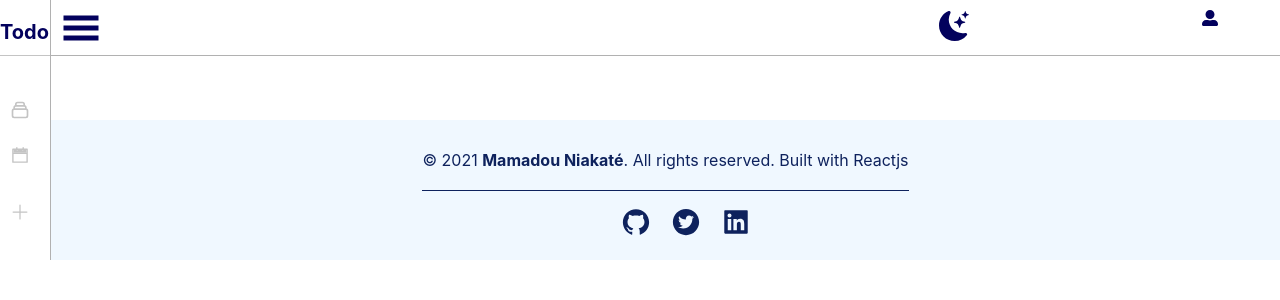
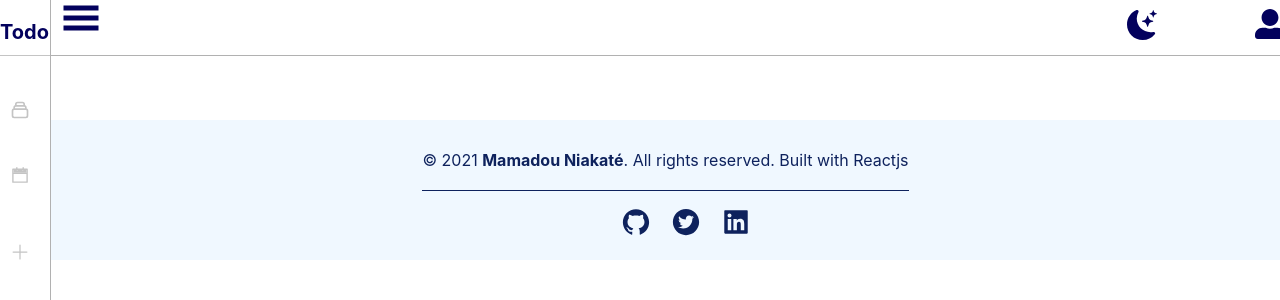
Before and after one commit to mamadou-niakate/TODO-List, a React (Create React App) app: page / in a window 1280 px wide. Shown: the top 300 px of the page. Built offline with nearby package versions, Linux system fonts and the light colour scheme.

Commit message:
changing dark mode strategy

```diff
--- a/src/App.css
+++ b/src/App.css
@@ -21,14 +21,8 @@ main {
   border-bottom: 1px solid rgb(177, 177, 177);
 }
 
-.app-bar-light-mode .logo {
-  color: #03015d;
-}
-
-.app-bar-light-mode .nav-items li {
-  color: #03015d;
-}
-
+.app-bar-light-mode .logo,
+.app-bar-light-mode .nav-items li,
 .app-bar-light-mode .nav-items .theme-switch-button .theme-switch-button-icon {
   color: #03015d;
 }
@@ -41,16 +35,18 @@ main {
 
 .sidebar-collapse h1 {
   border-bottom: 1px solid #c4c4c4;
+  background-color: #fff;
 }
 
 .sidebar-uncollapse-light {
   background-color: #fff;
+  border-right: 1px solid rgb(177, 177, 177);
   transition: 1s ease;
-  border-right: 1px solid rgb(177, 177, 177);
 }
 
 .sidebar-uncollapse-light h1 {
   color: #03015d;
+  background-color: #fff;
   border-bottom: 1px solid #c4c4c4;
   transition: 1s ease;
 }
@@ -63,6 +59,12 @@ main {
 .tasksCardList-light {
   background-color: #efefef;
   transition: 1s ease;
+}
+
+.tasksCardListInfo-light .title,
+.tasksCardListInfo-light .plus-icon,
+.tasksCardList-light .add-card-btn {
+  color: #03015d;
 }
 
 .content-light {
@@ -115,6 +117,7 @@ main {
 }
 
 .sidebar-collapse-dark h1 {
+  background-color: #23272f;
   color: #fff;
   box-shadow: 0 0 5px 1px #343a46;
 }
@@ -126,6 +129,8 @@ main {
 }
 
 .sidebar-uncollapse-dark h1 {
+  background-color: #23272f;
+
   color: #fff;
   box-shadow: 0 0 5px 1px #343a46;
   transition: 1s ease;
@@ -156,8 +161,7 @@ main {
   transition: 1s ease;
 }
 
-.content-dark,
-.footer-dark {
+.content-dark {
   background-color: #23272f;
   transition: 1s ease;
 }
--- a/src/components/Appbar/index.css
+++ b/src/components/Appbar/index.css
@@ -13,10 +13,12 @@
   display: flex;
   flex-direction: row;
   justify-content: space-around;
-  width: 40%;
+  align-items: center;
+  width: 20%;
 }
 
 .app-bar .nav-items li {
+  font-size: 30px;
   list-style-type: none;
   font-weight: 900;
   cursor: pointer;
--- a/src/components/Appbar/index.js
+++ b/src/components/Appbar/index.js
@@ -33,6 +33,7 @@ function Appbar() {
                 </p>
             </div>
             <ul className="nav-items">
+                <li>
                     <button className="theme-switch-button" onClick={handleDarkMode}>
                         {
                             state.switchToDarkMode
@@ -41,6 +42,7 @@ function Appbar() {
                                 :   <BsMoonStarsFill className="theme-switch-button-icon"/>
                         }
                     </button>
+                </li>
                 <li> <FaUserAlt /> </li>
             </ul>
         </div>
--- a/src/components/Modal/tasksList/tasksListModalForm.css
+++ b/src/components/Modal/tasksList/tasksListModalForm.css
@@ -1,4 +1,4 @@
-.modal {
+/* .modal {
   position: fixed;
   top: 0;
   left: 0;
--- a/src/components/Sidebar/index.css
+++ b/src/components/Sidebar/index.css
@@ -15,21 +15,22 @@
   position: fixed;
   padding-bottom: 11px;
   width: 50px;
+  z-index: 1;
 }
 
 .sidebar-uncollapse {
   width: 150px;
   margin: 0;
-  z-index: 1;
+  /* z-index: 1; */
 }
 
 .sidebar-uncollapse h1 {
-  transition: 1s ease;
   position: fixed;
   padding-bottom: 9px;
   padding-top: 9px;
   margin-top: auto;
-  width: 140px;
+  width: 139px;
+  z-index: 1;
 }
 
 .sidebar-menu {
--- a/src/components/Tasks/TaskCard/index.css
+++ b/src/components/Tasks/TaskCard/index.css
@@ -42,10 +42,11 @@
   width: 30%;
 }
 
-h1,
-p {
+.task-card h1,
+.task-card p {
   margin-top: 20px;
   margin-bottom: 0;
+  color: #0e225d;
 }
 
 .date {
```
Lines whose indentation alone changed are shown as unchanged.
